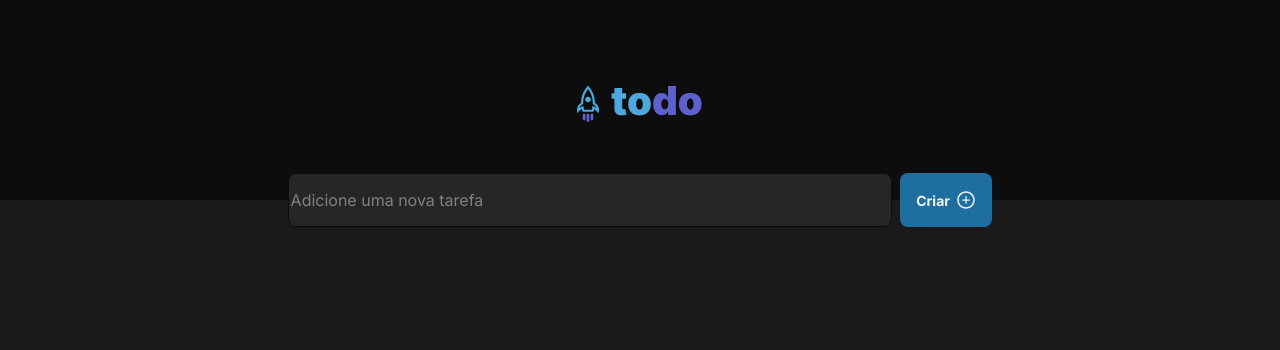
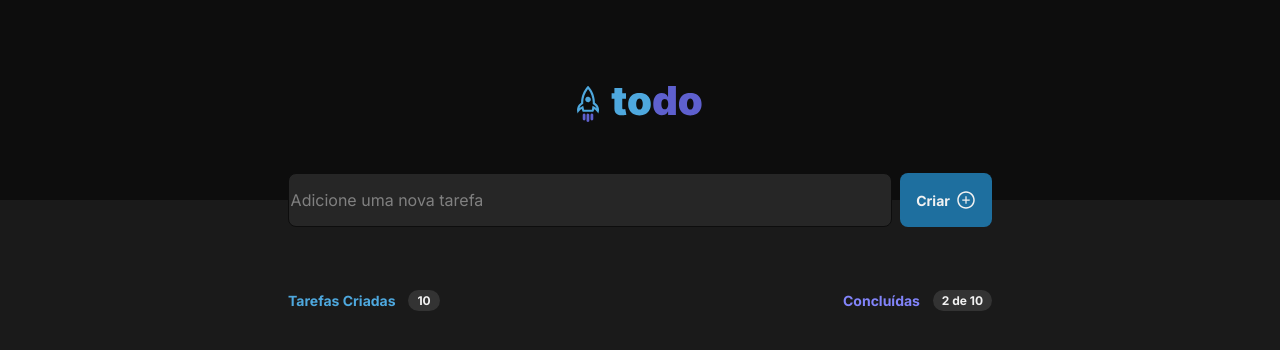
Before and after one commit to Givaild/todo-Ignite, a React (Vite) app: page / in a window 1280 px wide. Shown: the top 350 px of the page. Built offline with nearby package versions, Linux system fonts and the light colour scheme.

Commit message:
fix:create and style tasks

```diff
--- a/src/App.tsx
+++ b/src/App.tsx
@@ -1,9 +1,11 @@
 import { Header } from "./components/Header";
+import { Tasks } from "./components/Tasks";
 
 function App() {
   return (
     <>
       <Header />
+      <Tasks />
     </>
   );
 }
--- /dev/null
+++ b/src/components/Tasks/index.tsx
@@ -0,0 +1,18 @@
+import styles from './tasks.module.css'
+export function Tasks() {
+    return (
+        <section className={styles.tasks}>
+        <header className={styles.header}>
+            <div>
+                <p>Tarefas Criadas</p>
+                <span>10</span>
+            </div>
+
+            <div>
+                <p className={styles.textPurple}>Concluídas</p>
+                <span>2 de 10</span>
+            </div>
+        </header>
+        </section>
+    )
+}
--- /dev/null
+++ b/src/components/Tasks/tasks.module.css
@@ -0,0 +1,34 @@
+.tasks {
+    width: 100%;
+    max-width: 46rem;
+    margin: 0 auto;
+    margin-top: 5.625rem;
+    padding: 0 1rem;
+}
+.header {
+    display: flex;
+    align-items: center;
+    justify-content: space-between;
+    margin-top: 1.5rem;
+}
+.header  div {
+    display: flex;
+    align-items: center;
+    gap: 0.8rem;
+}
+.header  p {
+    color: var(--blue);
+    font-size: 0.875rem;
+    font-weight: 700;
+}
+.header  p.textPurple {
+    color: var(--purple);
+}
+.header span {
+    background: var(--gray-400);
+    content: var(--gray-200);
+    padding: 3px 9px;
+    border-radius: 999px;
+    font-size: 0.75rem;
+    font-weight: 700;
+}
```
